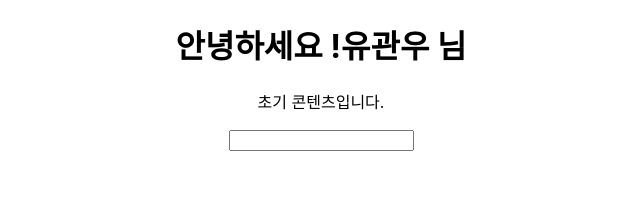
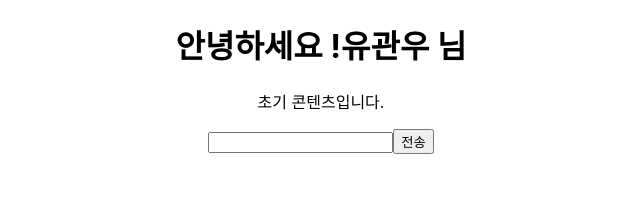
Before and after one commit to skymill2000/fintech0627, a React (Create React App) app in the folder fintech/: page / in a window 1280 px wide. Shown: the top 219 px of the page, without its empty margins (319-959 px from the left). Built offline with nearby package versions, Linux system fonts and the light colour scheme.

Commit message:
onClick 이벤트 처리

```diff
--- a/fintech/src/components/InputComponents.js
+++ b/fintech/src/components/InputComponents.js
@@ -10,10 +10,15 @@ const InputComponents = () => {
     setContents(value);
   };
 
+  const handleClick = () => {
+    alert(contents);
+  };
+
   return (
     <div>
       <p>{contents}</p>
       <input onChange={handleChange}></input>
+      <button onClick={handleClick}>전송</button>
     </div>
   );
 };
```
